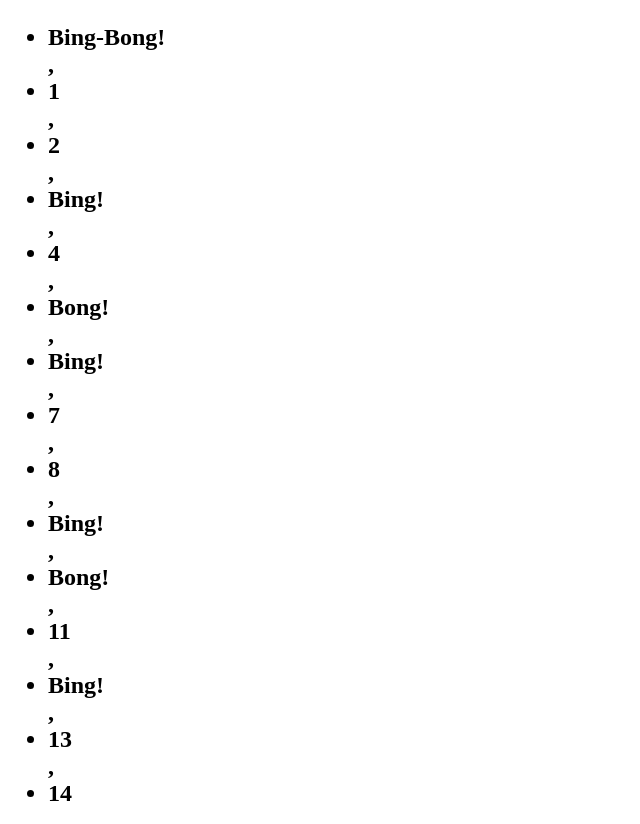
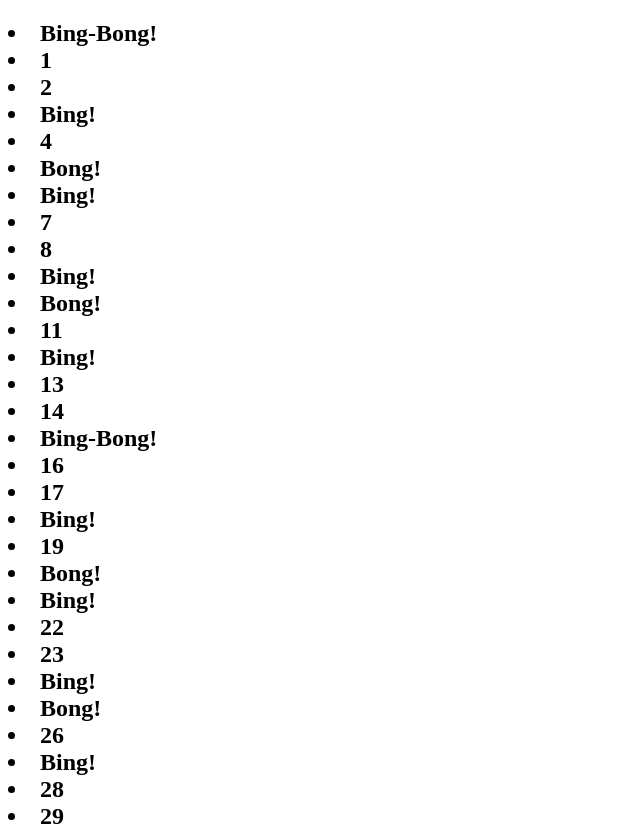
Before and after one commit to AlanWilsonWeb/BingBong, a plain HTML site: page index.html in a window 1280 px wide. Shown: the top 824 px of the page, without its empty margins (0-640 px from the left). Drawn offline with Linux system fonts and the light colour scheme.

Commit message:
Fixed Array
Fixed the array display issue where it would include the comma after every LI tag. Had to create a second loop to go through the array.

```diff
--- a/index.html
+++ b/index.html
@@ -5,7 +5,7 @@
     <title></title>
   </head>
   <body>
-    <h2 id="result">Placeholder<h2>
+    <h2 id="result"></h2>
     <script src="script.js"></script>
   </body>
 </html>
--- a/script.js
+++ b/script.js
@@ -1,5 +1,6 @@
 let n = 0;
 let finalOut = [];
+let listRes = document.getElementById("result");
 
 while (n <= 100)
 {
@@ -17,6 +18,16 @@ function bingBong(banana) {
   else if(banana % 5 == 0){
     banana = "Bong!"
   }
-  finalOut.push(`<li> ${banana} </li>`);
+  finalOut.push(banana);
 };
-document.getElementById("result").innerHTML =`<ul> ${finalOut} </ul>`;
+
+function createList(finalOut) {
+for (var f = 0; f < finalOut.length; f++) {
+  var itemZ = finalOut[f]
+  var listItem = document.createElement("LI");
+  listItem.textContent = itemZ;
+  listRes.appendChild(listItem);
+  }
+};
+
+createList(finalOut);
```
